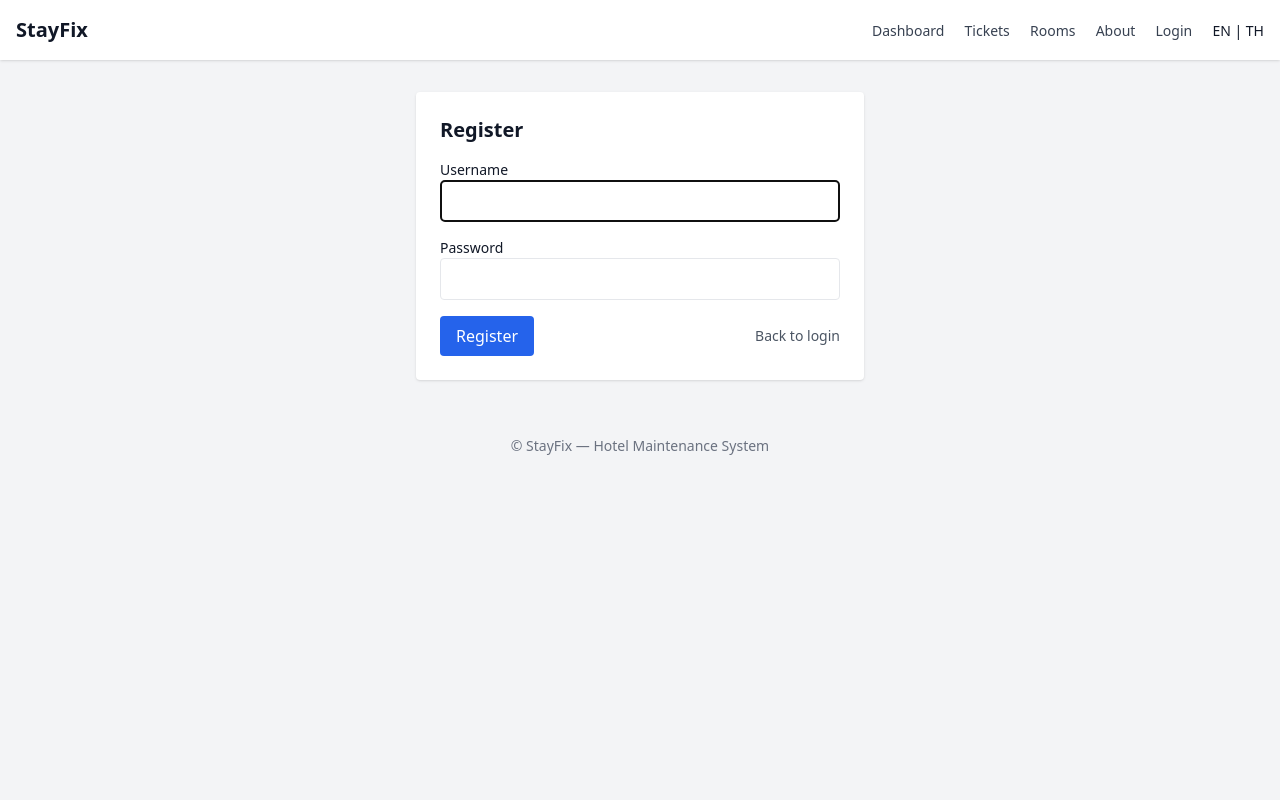
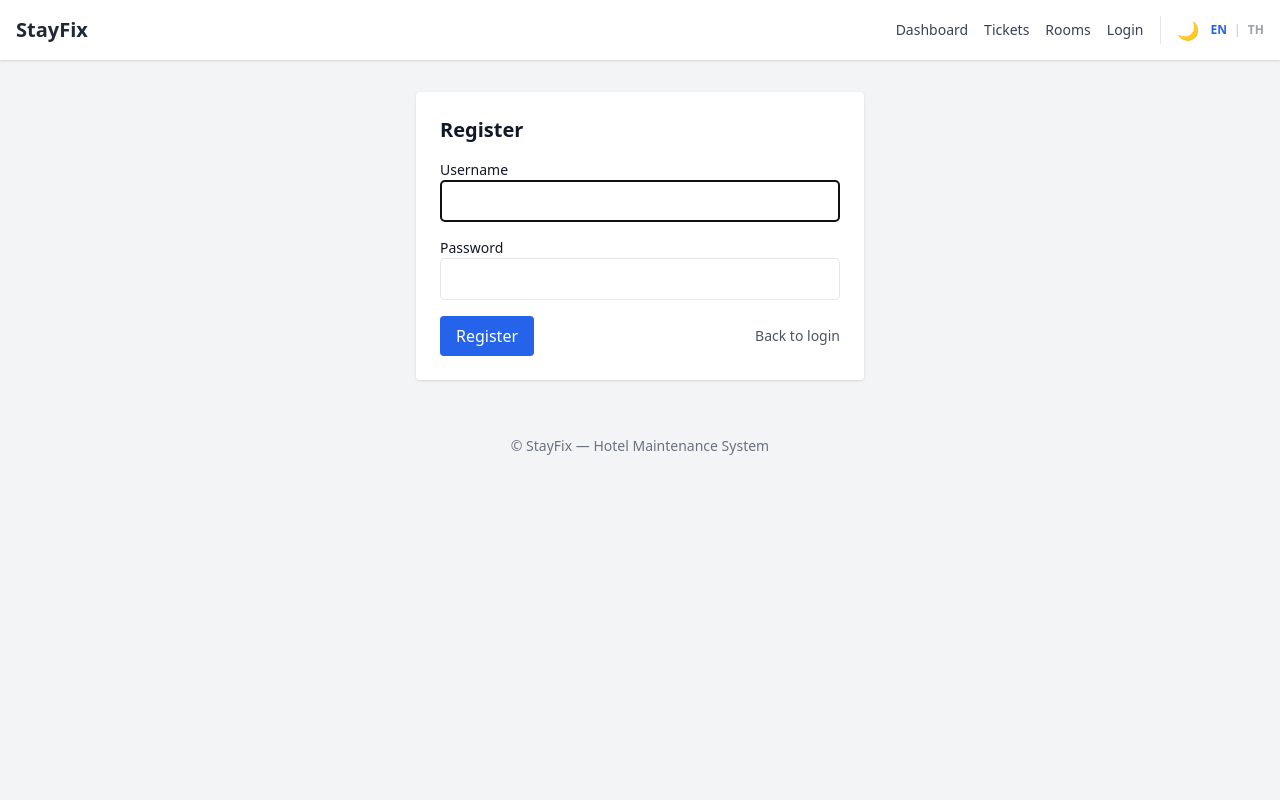
Before and after one commit to HIBARI102/Web_with_Flask, a Flask app: page /auth/register in a window 1280 px wide. Run offline with Flask 3, Linux system fonts and the light colour scheme; some libraries are stand-ins or nearby versions.

Commit message:
app/templates/base.html

```diff
--- a/app/templates/base.html
+++ b/app/templates/base.html
@@ -1,30 +1,48 @@
 <!doctype html>
-<html lang="{{ LANG }}">
+<html lang="{{ LANG }}" class="{{ session.get('theme', 'light') }}">
     <head>
         <meta charset="utf-8">
         <meta name="viewport" content="width=device-width,initial-scale=1">
         <title>StayFix — Hotel Maintenance</title>
         <script src="https://cdn.tailwindcss.com"></script>
+        <script>
+            tailwind.config = {
+              darkMode: 'class', // บอกให้ Tailwind ดูคลาส 'dark' ที่แท็ก <html>
+            }
+        </script>
+        <style>
+            /* เพิ่ม transition นุ่มๆ เวลาเปลี่ยนสี */
+            html, body { transition: background-color 0.3s, color 0.3s; }
+        </style>
     </head>
-	<body class="bg-gray-100 text-gray-900">
-		<header class="bg-white shadow">
+    <body class="bg-gray-100 dark:bg-gray-900 text-gray-900 dark:text-gray-100 min-h-screen">
+        <header class="bg-white dark:bg-gray-800 shadow">
             <div class="container mx-auto px-4 py-4 flex items-center justify-between">
-				<h1 class="text-xl font-semibold">StayFix</h1>
-				<nav class="space-x-4">
-                        <a href="/" class="text-sm text-gray-700 hover:underline">{{ t('dashboard') }}</a>
-                        <a href="/tickets" class="text-sm text-gray-700 hover:underline">{{ t('tickets') }}</a>
-                        <a href="/rooms" class="text-sm text-gray-700 hover:underline">{{ t('rooms') }}</a>
-                        <a href="/about" class="text-sm text-gray-700 hover:underline">{{ t('about') }}</a>
+                <h1 class="text-xl font-semibold text-gray-800 dark:text-white">StayFix</h1>
+                <nav class="flex items-center space-x-4">
+                        <a href="/" class="text-sm text-gray-700 dark:text-gray-300 hover:underline">{{ t('dashboard') }}</a>
+                        <a href="/tickets" class="text-sm text-gray-700 dark:text-gray-300 hover:underline">{{ t('tickets') }}</a>
+                        <a href="/rooms" class="text-sm text-gray-700 dark:text-gray-300 hover:underline">{{ t('rooms') }}</a>
+
                         {% if current_user.is_authenticated %}
-                          <a href="{{ url_for('auth.logout') }}" class="text-sm text-gray-700 hover:underline">{{ t('logout') }}</a>
+                          <a href="{{ url_for('auth.logout') }}" class="text-sm text-gray-700 dark:text-gray-300 hover:underline">{{ t('logout') }}</a>
                         {% else %}
-                          <a href="{{ url_for('auth.login') }}" class="text-sm text-gray-700 hover:underline">{{ t('login') }}</a>
+                          <a href="{{ url_for('auth.login') }}" class="text-sm text-gray-700 dark:text-gray-300 hover:underline">{{ t('login') }}</a>
                         {% endif %}
-                        <!-- language toggle -->
-                        <span class="ml-4 text-sm">
-                            <a href="{{ url_for('main.change_language', lang='en') }}" class="hover:underline">EN</a> |
-                            <a href="{{ url_for('main.change_language', lang='th') }}" class="hover:underline">TH</a>
+
+                        <div class="flex items-center border-l dark:border-gray-700 ml-4 pl-4 space-x-3">
+                            <a href="{{ url_for('main.toggle_theme') }}" class="text-lg hover:opacity-75" title="Toggle Theme">
+                                {% if session.get('theme') == 'dark' %}
+                                    ☀️ {% else %}
+                                    🌙 {% endif %}
+                            </a>
+
+                            <span class="text-xs font-bold space-x-1">
+                                <a href="{{ url_for('main.change_language', lang='en') }}" class="{{ 'text-blue-600' if LANG == 'en' else 'text-gray-400' }}">EN</a>
+                                <span class="text-gray-300">|</span>
+                                <a href="{{ url_for('main.change_language', lang='th') }}" class="{{ 'text-blue-600' if LANG == 'th' else 'text-gray-400' }}">TH</a>
                             </span>
+                        </div>
                     </nav>
             </div>
         </header>
@@ -33,7 +51,9 @@
           {% if messages %}
           <div class="container mx-auto px-4 mt-4">
             {% for category, msg in messages %}
-		      <div class="mb-2 px-4 py-2 rounded {{ 'bg-green-100 text-green-800' if category=='success' else 'bg-red-100 text-red-800' }}">{{ msg }}</div>
+              <div class="mb-2 px-4 py-2 rounded {{ 'bg-green-100 text-green-800 dark:bg-green-900 dark:text-green-100' if category=='success' else 'bg-red-100 text-red-800 dark:bg-red-900 dark:text-red-100' }}">
+                  {{ msg }}
+              </div>
             {% endfor %}
           </div>
           {% endif %}
@@ -43,7 +63,7 @@
             {% block content %}{% endblock %}
         </main>
 
-		<footer class="text-center text-sm text-gray-500 py-6">
+        <footer class="text-center text-sm text-gray-500 dark:text-gray-400 py-6">
             © StayFix — Hotel Maintenance System
         </footer>
     </body>
```
Lines whose indentation alone changed are shown as unchanged.
